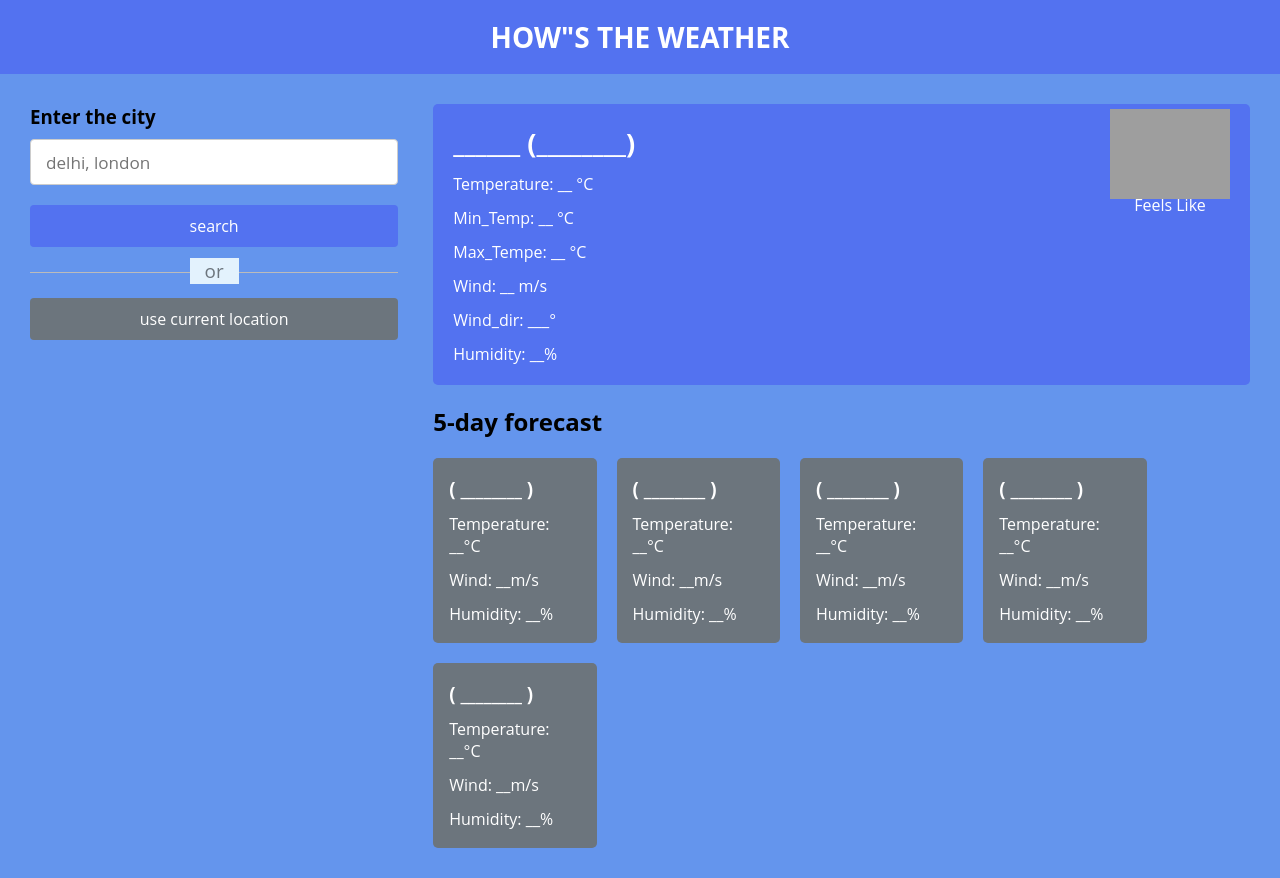
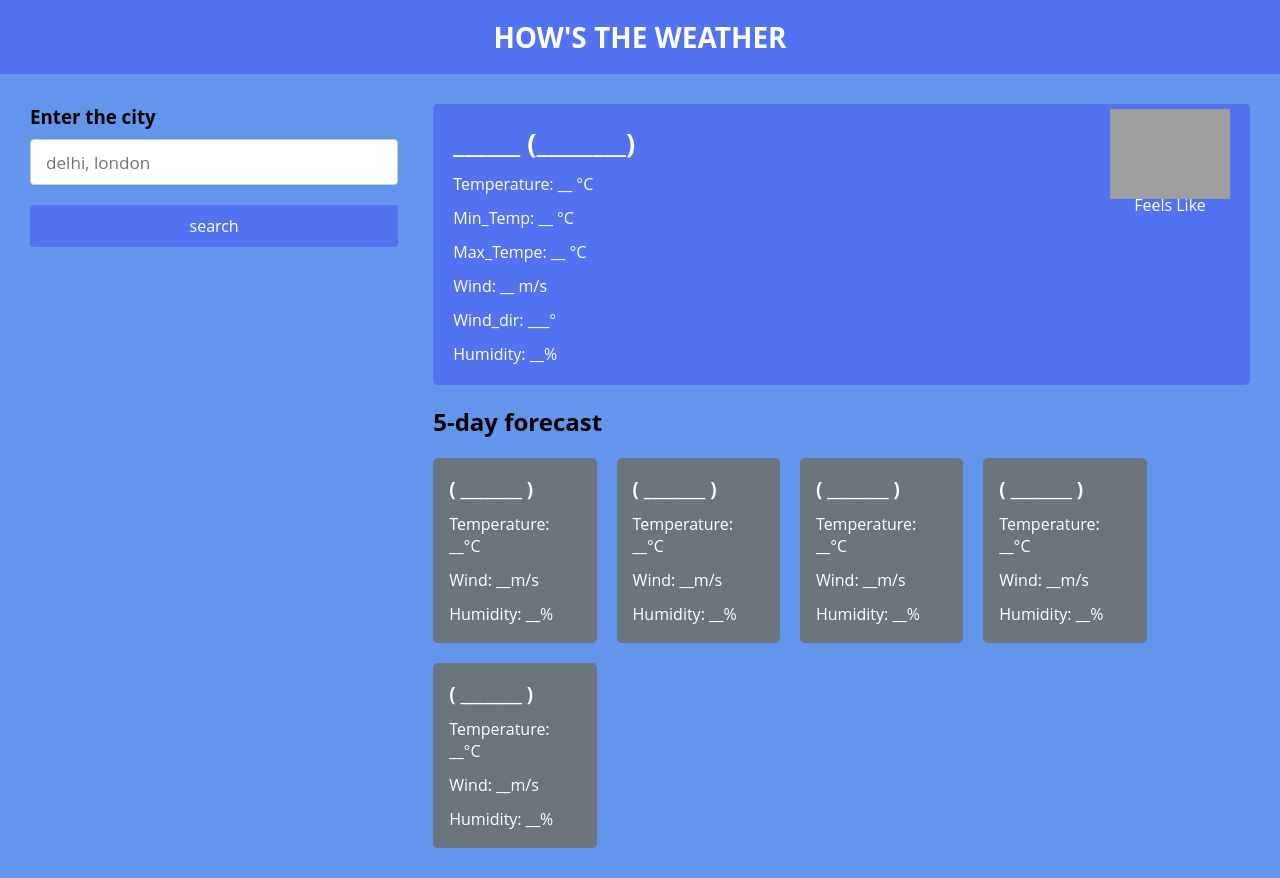
Before and after one commit to spadum/weather, a plain HTML site: page index.html in a window 1280 px wide. Drawn offline with Linux system fonts and the light colour scheme; grey boxes are pictures that could not be loaded; a web font is replaced by a local one.

Commit message:
Update index.html

```diff
--- a/index.html
+++ b/index.html
@@ -9,17 +9,13 @@
     </head>
     <body>
         <h1>
-            HOW"S THE WEATHER
+            HOW'S THE WEATHER
         </h1>
         <div class="container">
             <div class="weather-input">
                <h3>Enter the city</h3>
                <input class="city-input" type="text" placeholder="delhi, london">
                 <button class="search-btn">search</button>
-                <div class="seperator"></div>
-
-                <button class="location-btn">use current location</button>
-
             </div>
             <div class="weather-data">
                 <div class="current-weather">
```
